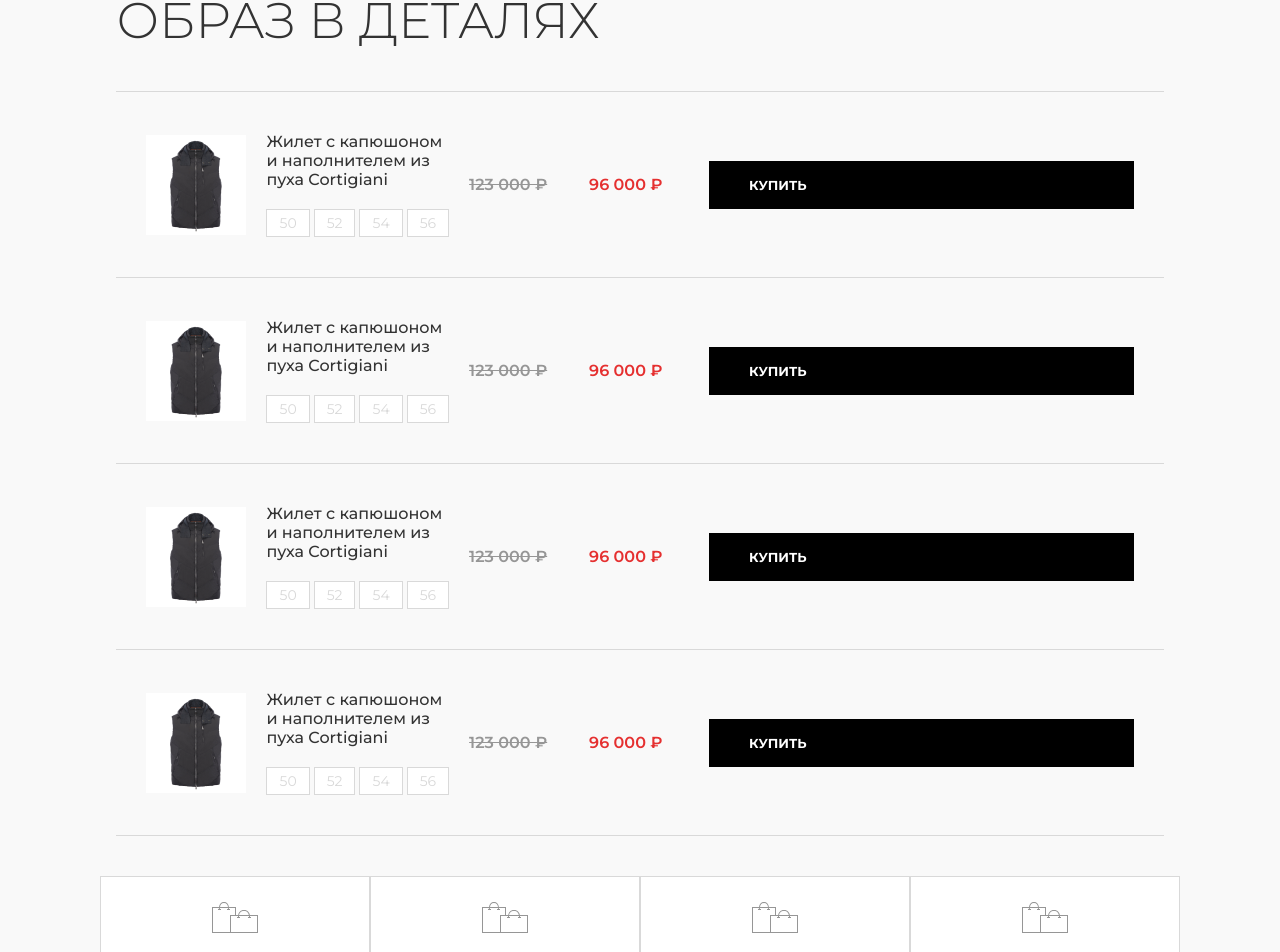
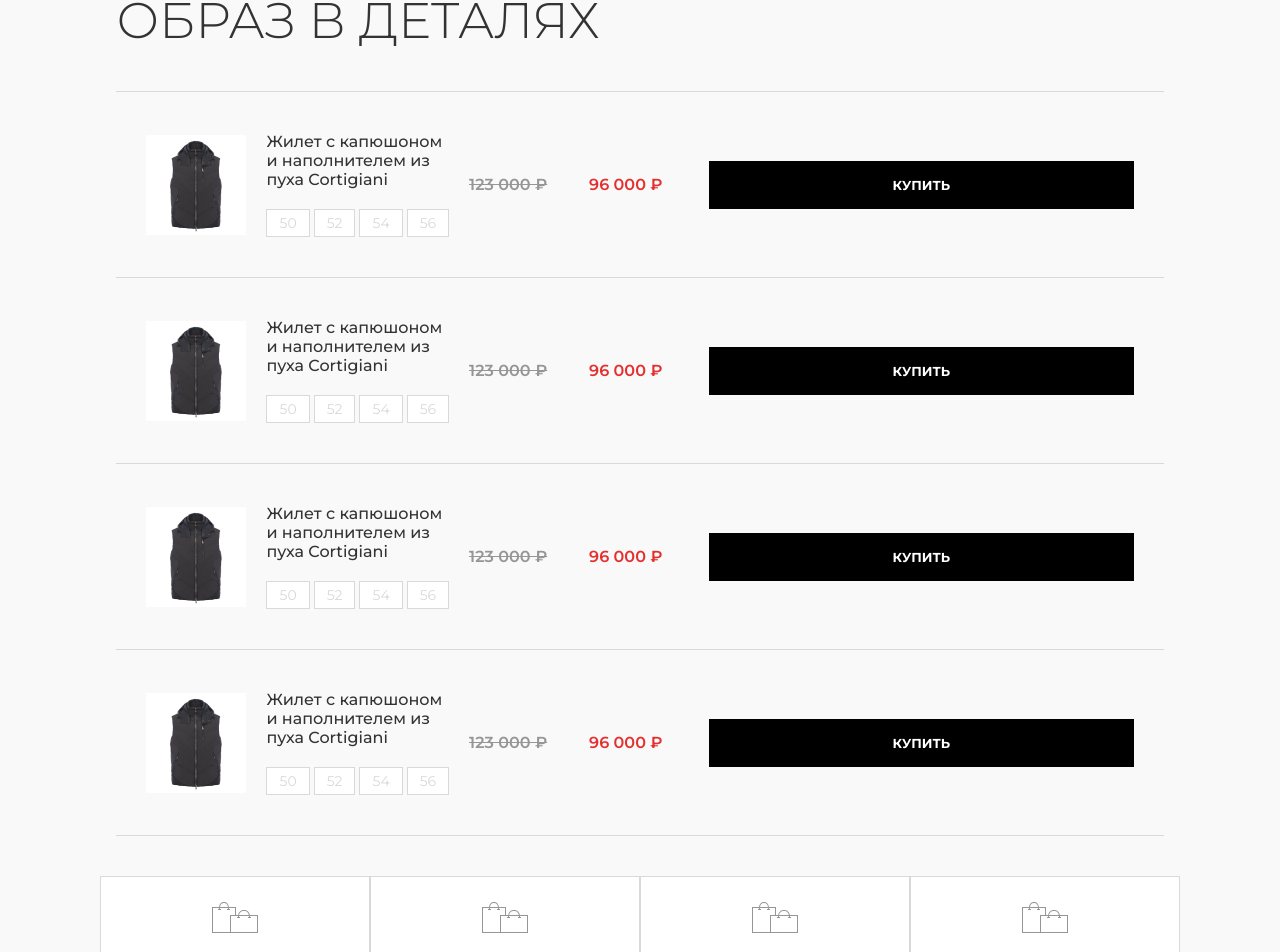
Before and after one commit to slumpthug/next-project, a Next.js app: page /form in a window 1280 px wide. Shown: the part 957-1909 px from the top of the page. Built offline with nearby package versions, Linux system fonts and the light colour scheme.

Commit message:
fixed bugs

```diff
--- a/components/main-button-two/MainButtonTwo-style.module.css
+++ b/components/main-button-two/MainButtonTwo-style.module.css
@@ -1,4 +1,6 @@
 .mainButtonTwo {
+    display: inline-block;
+    text-align: center;
     width: 100%;
     padding: 16px 40px;
     background-color: #000;
--- a/components/main-button/MainButton-style.module.css
+++ b/components/main-button/MainButton-style.module.css
@@ -1,4 +1,6 @@
 .mainButton {
+    display: inline-block;
+    text-align: center;
     position: relative;
     cursor: pointer;
     overflow: hidden;
```
